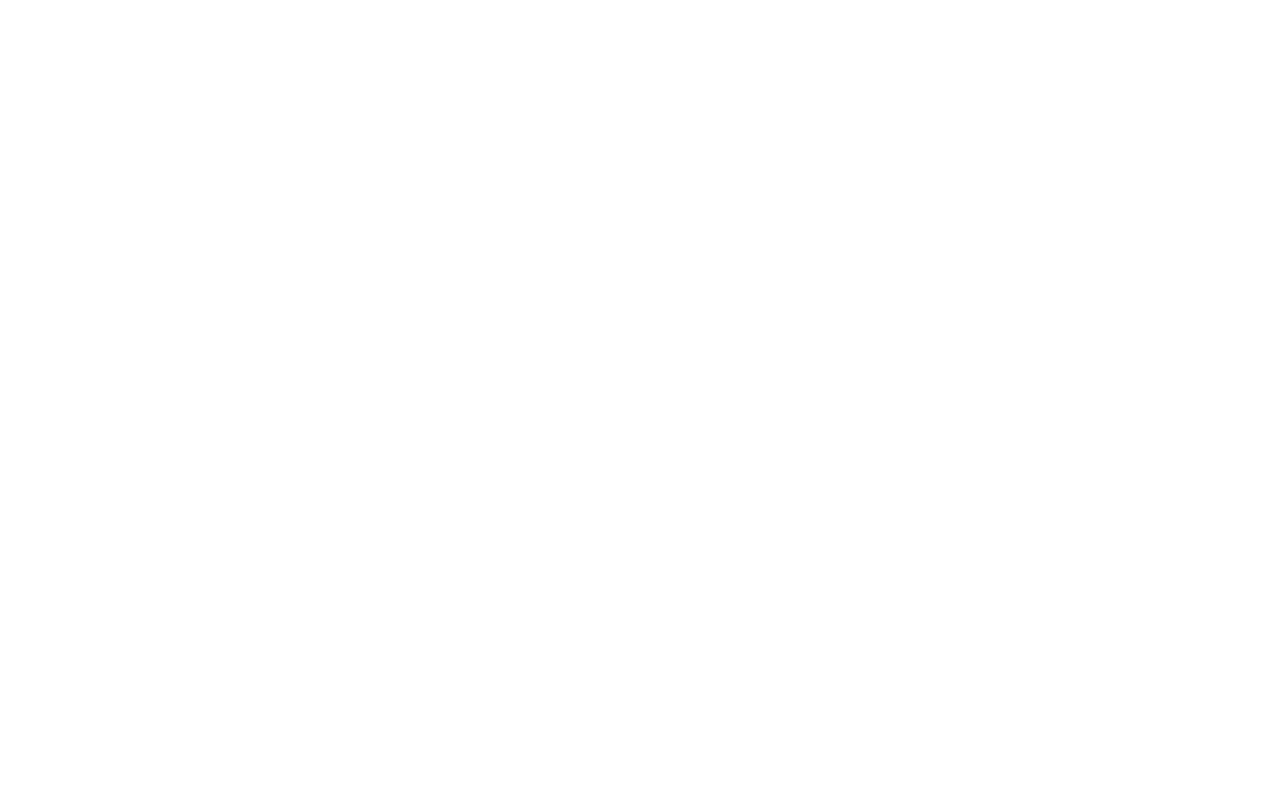
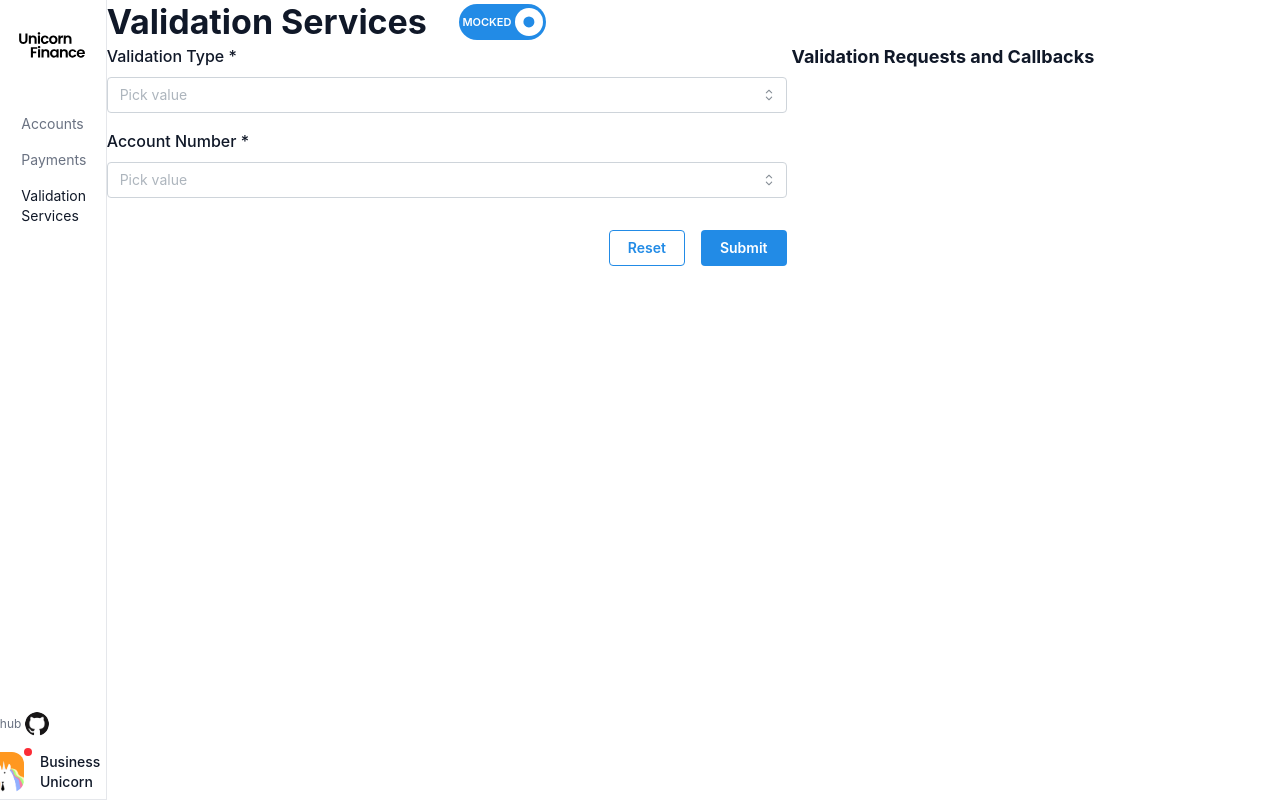
Before and after one commit to jpmorgan-payments/unicorn-finance, a React (Vite) app in the folder app/client/: page /validations in a window 1280 px wide. Before the commit this address had no page. Built offline with nearby package versions, Linux system fonts and the light colour scheme.

Commit message:
Initial form created

```diff
--- a/app/client/src/App.tsx
+++ b/app/client/src/App.tsx
@@ -8,6 +8,7 @@
 import PaymentsPage from "./pages/PaymentsPage";
 import "@mantine/core/styles.css";
 import { MantineProvider } from "@mantine/core";
+import ValidationsPage from "./pages/ValidationsPage";
 
 export const fetcher = (url: string) => fetch(url).then((r) => r.json());
 
@@ -22,6 +23,7 @@
               <Route path="accounts" element={<AccountPage />} />
             </Route>
             <Route path="payments" element={<PaymentsPage />} />
+            <Route path="validations" element={<ValidationsPage />} />
           </Routes>
         </MantineProvider>
       </AppContextProvider>
--- a/app/client/src/components/sidebar.tsx
+++ b/app/client/src/components/sidebar.tsx
@@ -21,6 +21,10 @@
   {
     to: "/payments",
     label: "Payments",
+  },
+  {
+    to: "/validations",
+    label: "Validation Services",
   },
 ];
 function Sidebar() {
@@ -92,7 +96,6 @@
               <NavLink
                 key={link.to}
                 to={link.to}
-                data-cy={link.dataCy}
                 className={({ isActive }) =>
                   isActive
                     ? `${activeClassName} ${linkClassName}`
--- /dev/null
+++ b/app/client/src/features/validationServices/validationServicesInputForm.tsx
@@ -0,0 +1,102 @@
+import React from "react";
+import { Stack, Button, Group, Box } from "@mantine/core";
+import { useForm } from "@mantine/form";
+import UnicornDropdown from "../submitAndVerifyPayments/formElements/unicornDropdown";
+
+interface ValidationFormValues {
+  validationType: string;
+  accountNumber: string;
+}
+
+interface ValidationServicesInputFormProps {
+  onSubmit?: (values: ValidationFormValues) => void;
+  accountNumbers?: string[];
+}
+
+const ValidationServicesInputForm: React.FC<
+  ValidationServicesInputFormProps
+> = ({
+  onSubmit,
+  accountNumbers = [
+    "123456789",
+    "987654321",
+    "555444333",
+    "111222333",
+    "999888777",
+  ],
+}) => {
+  const form = useForm<ValidationFormValues>({
+    initialValues: {
+      validationType: "",
+      accountNumber: "",
+    },
+    validate: {
+      validationType: (value) =>
+        value ? null : "Please select a validation type",
+      accountNumber: (value) =>
+        value ? null : "Please select an account number",
+    },
+  });
+
+  const validationTypeOptions = [
+    { label: "Verify and authenticate account", value: "authentication" },
+    { label: "Account Confidence Score", value: "acs" },
+  ];
+
+  const accountNumberOptions = accountNumbers.map((account) => ({
+    label: account,
+    value: account,
+  }));
+
+  const handleSubmit = (values: ValidationFormValues) => {
+    console.log("Form submitted with values:", values);
+    if (onSubmit) {
+      onSubmit(values);
+    }
+  };
+
+  return (
+    <Box component="form" onSubmit={form.onSubmit(handleSubmit)}>
+      <Stack gap="md">
+        <Box>
+          <label
+            htmlFor="validationType"
+            style={{ fontWeight: 500, marginBottom: "8px", display: "block" }}
+          >
+            Validation Type *
+          </label>
+          <UnicornDropdown
+            options={validationTypeOptions}
+            value={form.values.validationType}
+            onChange={(value) => form.setFieldValue("validationType", value)}
+            error={form.errors.validationType}
+          />
+        </Box>
+
+        <Box>
+          <label
+            htmlFor="accountNumber"
+            style={{ fontWeight: 500, marginBottom: "8px", display: "block" }}
+          >
+            Account Number *
+          </label>
+          <UnicornDropdown
+            options={accountNumberOptions}
+            value={form.values.accountNumber}
+            onChange={(value) => form.setFieldValue("accountNumber", value)}
+            error={form.errors.accountNumber}
+          />
+        </Box>
+
+        <Group justify="flex-end" mt="md">
+          <Button type="button" variant="outline" onClick={() => form.reset()}>
+            Reset
+          </Button>
+          <Button type="submit">Submit</Button>
+        </Group>
+      </Stack>
+    </Box>
+  );
+};
+
+export default ValidationServicesInputForm;
--- /dev/null
+++ b/app/client/src/pages/ValidationsPage.tsx
@@ -0,0 +1,29 @@
+import React from "react";
+import { Grid, Group, Title } from "@mantine/core";
+import Layout from "../componentsV2/layout";
+import EnvironmentSwitcher from "../componentsV2/environmentSwitcher";
+import ValidationServicesInputForm from "../features/validationServices/validationServicesInputForm";
+
+const ValidationsPage: React.FC = () => {
+  return (
+    <Layout>
+      <div>
+        <Group gap="xl">
+          <Title order={1}>Validation Services</Title>
+          <EnvironmentSwitcher />
+        </Group>
+
+        <Grid grow gutter={5}>
+          <Grid.Col span={2}>
+            <ValidationServicesInputForm />
+          </Grid.Col>
+          <Grid.Col span="auto">
+            <Title order={4}>Validation Requests and Callbacks</Title>
+          </Grid.Col>
+        </Grid>
+      </div>
+    </Layout>
+  );
+};
+
+export default ValidationsPage;
```
